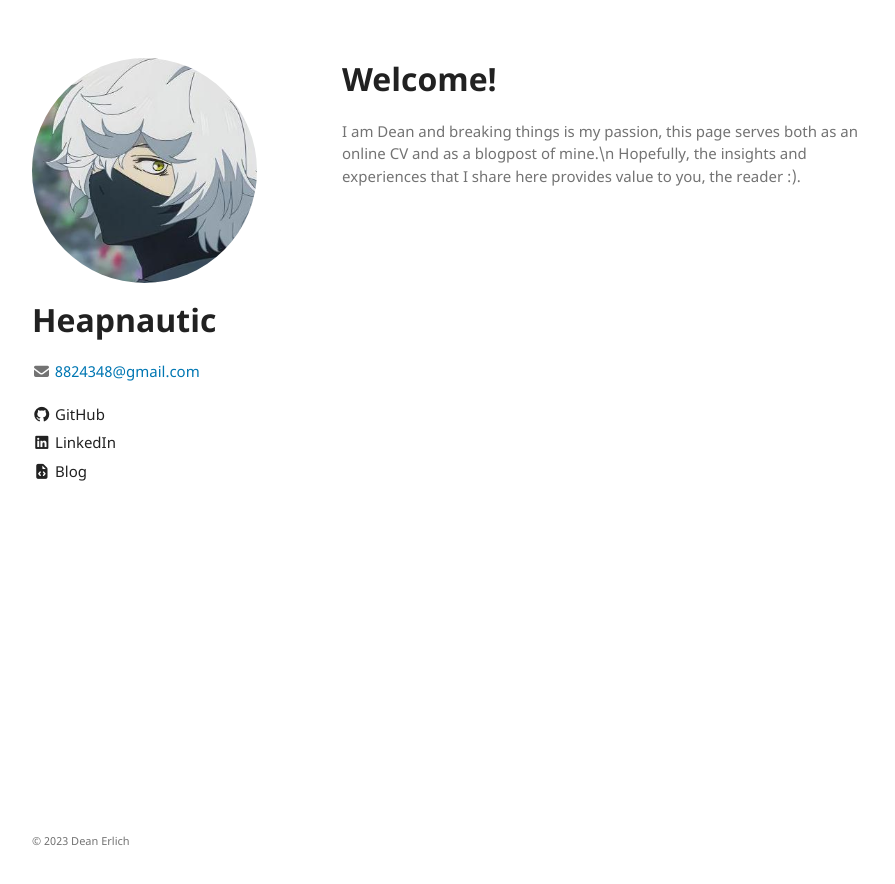
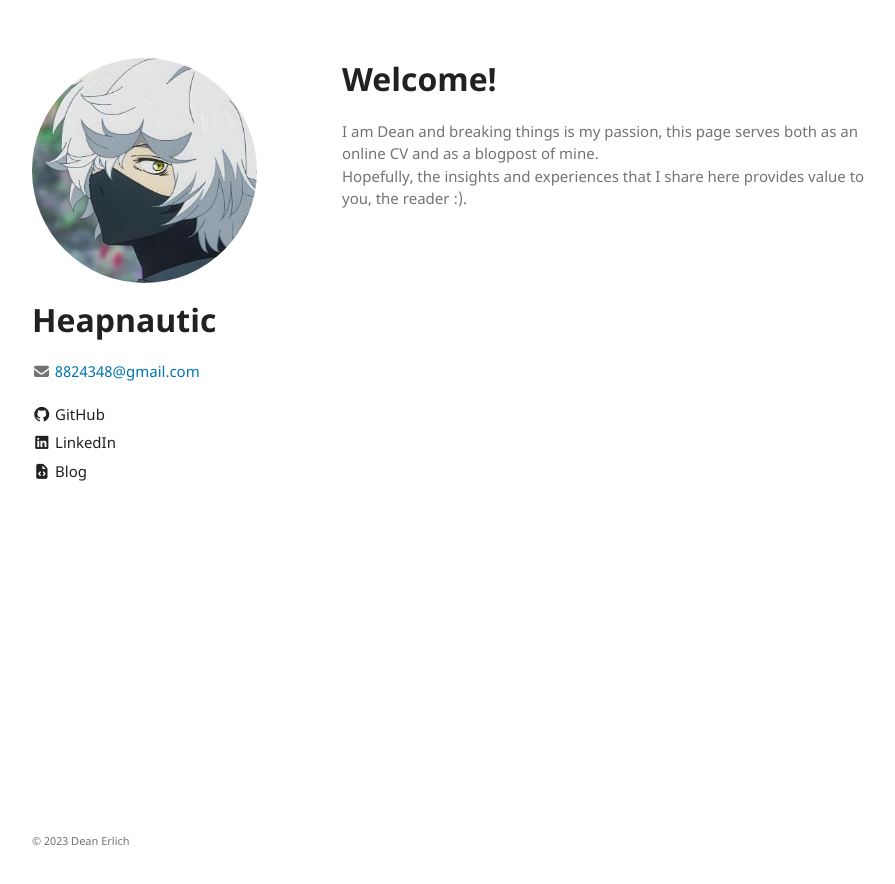
Before and after one commit to ninpwn/ninpwn.github.io, a Jekyll site: the page built from index.md, in a window 1280 px wide. Shown: the top 884 px of the page, without its empty margins (178-1073 px from the left). Built offline with Jekyll 4.4.1, drawn with Linux system fonts in a browser that asks for light colours; our own code applies the rules of GitHub Pages for plain Markdown files.

```diff
--- a/index.md
+++ b/index.md
@@ -4,5 +4,5 @@ layout: default
 
 # Welcome!
 
-I am Dean and breaking things is my passion, this page serves both as an online CV and as a blogpost of mine.\n
+I am Dean and breaking things is my passion, this page serves both as an online CV and as a blogpost of mine.\
 Hopefully, the insights and experiences that I share here provides value to you, the reader :).
```
